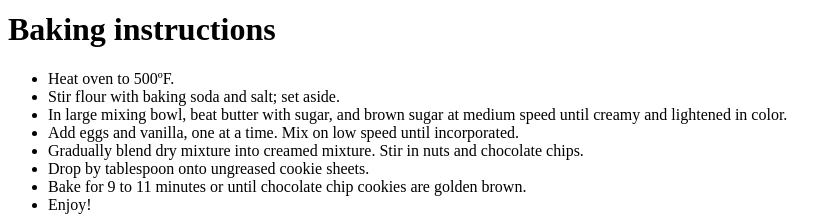
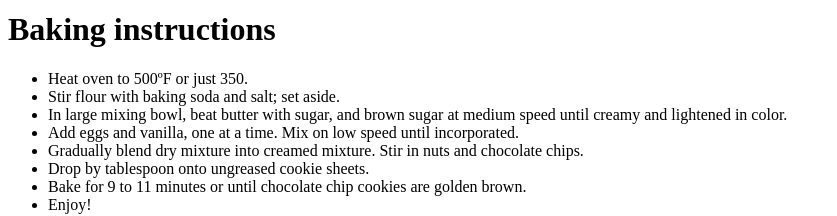
Before and after one commit to shaa0601/kevin, a plain HTML site: page secret recipe.htm in a window 1280 px wide. Shown: the part 270-486 px from the top of the page, without its empty margins (0-837 px from the left). Drawn offline with Linux system fonts and the light colour scheme.

Commit message:
edited secret recipe with temp to 350

```diff
--- a/secret recipe.htm
+++ b/secret recipe.htm
@@ -17,7 +17,7 @@
 </ul>
 <h1>Baking instructions</h1>
 <ul>
-<li>Heat oven to 500ºF.</li>
+<li>Heat oven to 500ºF or just 350.</li>
 <li>Stir flour with baking soda and salt; set aside.</li>
 <li>In large mixing bowl, beat butter with sugar, and brown sugar at medium speed until creamy and lightened in color.</li>
 <li>Add eggs and vanilla, one at a time. Mix on low speed until incorporated.</li>
```
